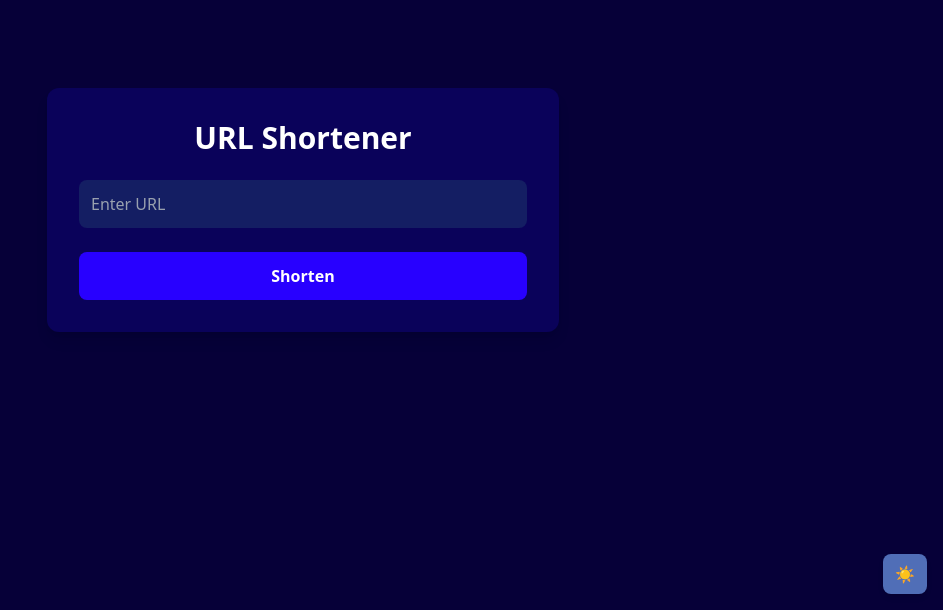
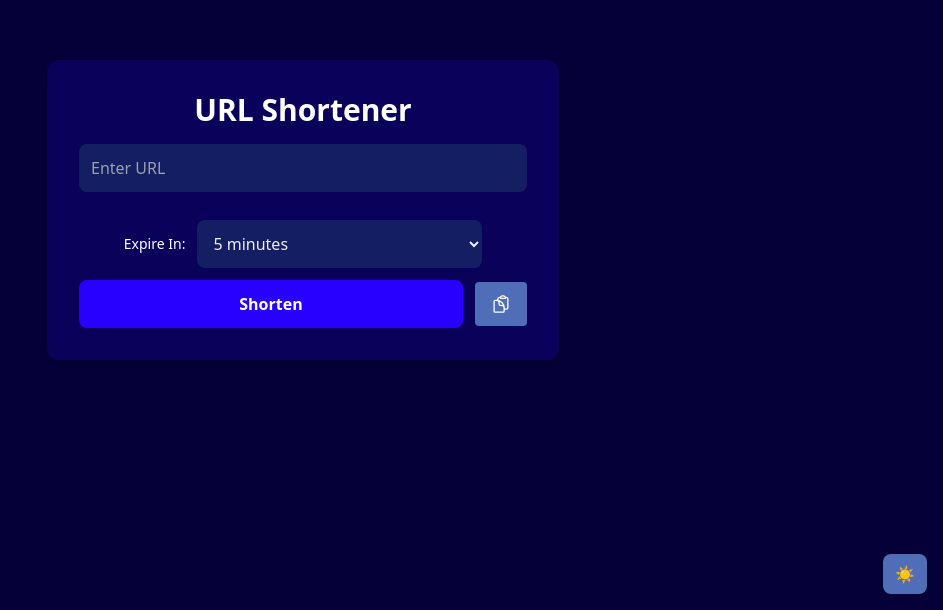
Before and after one commit to cburke6897/URL-Cutr, a React app in the folder frontend/: page / in a window 1280 px wide. Shown: the part 190-800 px from the top of the page, without its empty margins (337-1280 px from the left). Built offline with nearby package versions, Linux system fonts and the light colour scheme; the HTML template or start-up script is replaced by a standard one.

Commit message:
Implements LinkExpirerDropdown into Home page

```diff
--- a/frontend/src/pages/Home.jsx
+++ b/frontend/src/pages/Home.jsx
@@ -1,26 +1,33 @@
 import UrlInput from "../components/UrlInput";
 import ShortenButton from "../components/ShortenButton";
 import CopyButton from "../components/CopyButton";
+import LinkExpirerDropdown from "../components/LinkExpirerDropdown";
 import ThemeToggle from "../components/ThemeToggle";
 
-export default function Home({ url, setUrl, shortUrl, error, shorten }) {
+export default function Home({ url, setUrl, shortUrl, error, expiration, setExpiration, shorten }) {
   return (
     <div className="min-h-screen flex items-center justify-center bg-[var(--color-bg-light)] dark:bg-[var(--color-bg-dark)] transition-colors p-4">
       <div className="w-full max-w-lg bg-[var(--color-surface-light)] dark:bg-[var(--color-surface-dark)] p-8 rounded-xl shadow-lg text-center transition-colors">
 
-        <h1 className="text-[var(--color-text-light)] dark:text-[var(--color-text-dark)] text-3xl font-bold mb-6 transition-colors">
+        <h1 className="text-[var(--color-text-light)] dark:text-[var(--color-text-dark)] text-3xl font-bold mb-4 transition-colors">
           URL Shortener
         </h1>
 
         <UrlInput value={url} onChange={setUrl} />
 
-        <div className="flex items-center gap-1 mt-2">
+        <div className="flex justify-center mt-3">
+          <div className="w-4/5">
+            <LinkExpirerDropdown value={expiration} onChange={setExpiration} />
+          </div>
+        </div>
+
+        <div className="flex items-center gap-1 mt-3">
           <ShortenButton onClick={shorten} />
-          {shortUrl && <CopyButton text={shortUrl} />}
+          <CopyButton text={shortUrl} disabled={!shortUrl} />
         </div>
 
         {shortUrl && (
-          <p className="text-green-600 dark:text-green-400 mt-4 transition-colors">
+          <p className="text-green-600 dark:text-green-400 mt-2 transition-colors">
             Short URL:{" "}
             <a
               href={shortUrl}
```
